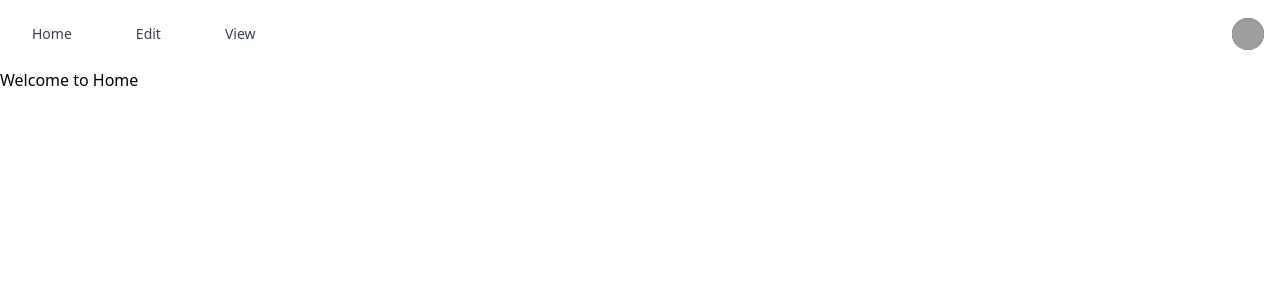
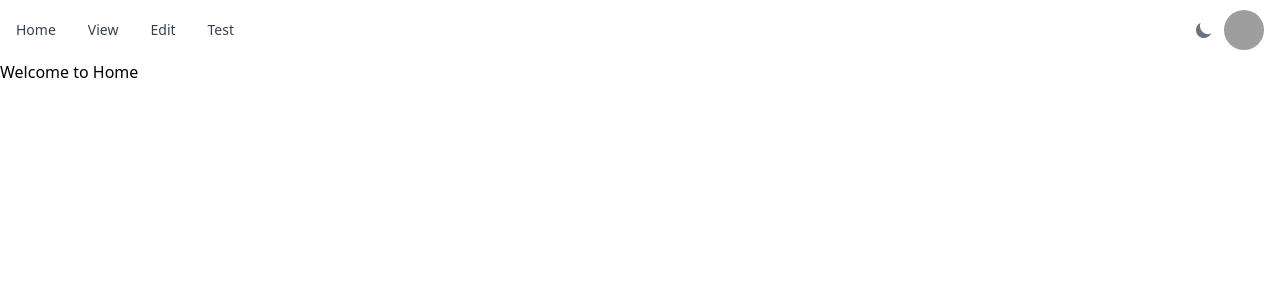
Before and after one commit to Poisonlocket/best_place_2b_baselhack_24, a React (Create React App) app in the folder code/2b-a-frontend-dev/: page / in a window 1280 px wide. Shown: the top 300 px of the page. Built offline with nearby package versions, Linux system fonts and the light colour scheme; grey boxes are pictures that could not be loaded.

Commit message:
feat: add routing and navbar

```diff
--- a/code/2b-a-frontend-dev/package.json
+++ b/code/2b-a-frontend-dev/package.json
@@ -6,6 +6,7 @@
     "@testing-library/jest-dom": "^5.17.0",
     "@testing-library/react": "^13.4.0",
     "@testing-library/user-event": "^13.5.0",
+    "flowbite-react": "^0.10.2",
     "react": "^18.3.1",
     "react-dom": "^18.3.1",
     "react-icons": "^5.3.0",
--- a/code/2b-a-frontend-dev/src/App.js
+++ b/code/2b-a-frontend-dev/src/App.js
@@ -1,6 +1,6 @@
 import './App.css';
 import React from "react";
-import Navbar from "./components/Navbar/Navbar";
+import Navbar from "./components/Navbar";
 import {
     BrowserRouter as Router,
     Routes,
@@ -8,7 +8,8 @@ import {
 } from "react-router-dom";
 import Home from "./pages";
 import Edit from "./pages/Edit";
-import View from "./pages/View"
+import View from "./pages/View";
+import Test from "./pages/Test";
 
 function App() {
   return (
@@ -18,6 +19,7 @@ function App() {
         <Route exact path="/" element={<Home />} />
         <Route path="/edit" element={<Edit />} />
         <Route path="/view" element={<View />} />
+        <Route path="/test" element={<Test />} />
       </Routes>
     </Router>
   );
--- /dev/null
+++ b/code/2b-a-frontend-dev/src/components/Navbar.js
@@ -0,0 +1,33 @@
+import { Avatar, Dropdown, Navbar, DarkThemeToggle } from "flowbite-react";
+
+function OurNavbar() {
+  return (
+    <Navbar fluid rounded>
+      <div className="flex md:order-2">
+      <DarkThemeToggle />
+        <Dropdown
+          arrowIcon={false}
+          inline
+          label={
+            <Avatar alt="User settings" img="https://flowbite.com/docs/images/people/profile-picture-3.jpg" rounded />
+          }
+        >
+          <Dropdown.Header>
+            <span className="block text-sm">Basler Hacker</span>
+            <span className="block truncate text-sm font-medium">baslerhacker@bestplace2b.com</span>
+          </Dropdown.Header>
+          <Dropdown.Item>Logout</Dropdown.Item>
+        </Dropdown>
+        <Navbar.Toggle />
+      </div>
+      <Navbar.Collapse>
+        <Navbar.Link href="/">Home</Navbar.Link>
+        <Navbar.Link href="/view">View</Navbar.Link>
+        <Navbar.Link href="/edit">Edit</Navbar.Link>
+        <Navbar.Link href="/test">Test</Navbar.Link>
+      </Navbar.Collapse>
+    </Navbar>
+  );
+}
+
+export default OurNavbar
--- a/code/2b-a-frontend-dev/src/components/Navbar/Navbar.js
+++ /dev/null
@@ -1,53 +0,0 @@
-import React from "react";
-
-const Navbar = () => {
-    return (
-<nav class="bg-white border-gray-200 dark:bg-gray-900">
-  <div class="max-w-screen-xl flex flex-wrap items-center justify-between mx-auto p-4">
-  <div class="flex items-center md:order-2 space-x-3 md:space-x-0 rtl:space-x-reverse">
-      <button type="button" class="flex text-sm bg-gray-800 rounded-full md:me-0 focus:ring-4 focus:ring-gray-300 dark:focus:ring-gray-600" id="user-menu-button" aria-expanded="false" data-dropdown-toggle="user-dropdown" data-dropdown-placement="bottom">
-        <span class="sr-only">Open user menu</span>
-        <img class="w-8 h-8 rounded-full" src="code/2b-a-frontend-dev/src/assets/profile-picture.jpg" alt="user">
-        </img>
-      </button>
-      <div class="z-50 hidden my-4 text-base list-none bg-white divide-y divide-gray-100 rounded-lg shadow dark:bg-gray-700 dark:divide-gray-600" id="user-dropdown">
-        <div class="px-4 py-3">
-          <span class="block text-sm text-gray-900 dark:text-white">Bonnie Green</span>
-          <span class="block text-sm  text-gray-500 truncate dark:text-gray-400">name@flowbite.com</span>
-        </div>
-        <ul class="py-2" aria-labelledby="user-menu-button">
-          <li>
-            <a href="/edit" class="block px-4 py-2 text-sm text-gray-700 hover:bg-gray-100 dark:hover:bg-gray-600 dark:text-gray-200 dark:hover:text-white">Edit</a>
-          </li>
-          <li>
-            <a href="/view" class="block px-4 py-2 text-sm text-gray-700 hover:bg-gray-100 dark:hover:bg-gray-600 dark:text-gray-200 dark:hover:text-white">View</a>
-          </li>
-        </ul>
-      </div>
-      <button data-collapse-toggle="navbar-user" type="button" class="inline-flex items-center p-2 w-10 h-10 justify-center text-sm text-gray-500 rounded-lg md:hidden hover:bg-gray-100 focus:outline-none focus:ring-2 focus:ring-gray-200 dark:text-gray-400 dark:hover:bg-gray-700 dark:focus:ring-gray-600" aria-controls="navbar-user" aria-expanded="false">
-        <span class="sr-only">Open main menu</span>
-        <svg class="w-5 h-5" aria-hidden="true" xmlns="http://www.w3.org/2000/svg" fill="none" viewBox="0 0 17 14">
-            <path stroke="currentColor" stroke-linecap="round" stroke-linejoin="round" stroke-width="2" d="M1 1h15M1 7h15M1 13h15"/>
-        </svg>
-    </button>
-  </div>
-  <div class="items-center justify-between hidden w-full md:flex md:w-auto md:order-1" id="navbar-user">
-    <ul class="flex flex-col font-medium p-4 md:p-0 mt-4 border border-gray-100 rounded-lg bg-gray-50 md:space-x-8 rtl:space-x-reverse md:flex-row md:mt-0 md:border-0 md:bg-white dark:bg-gray-800 md:dark:bg-gray-900 dark:border-gray-700">
-    <li>
-        <a href="/" class="block px-4 py-2 text-sm text-gray-700 hover:bg-gray-100 dark:hover:bg-gray-600 dark:text-gray-200 dark:hover:text-white">Home</a>
-      </li>
-      <li>
-        <a href="/edit" class="block px-4 py-2 text-sm text-gray-700 hover:bg-gray-100 dark:hover:bg-gray-600 dark:text-gray-200 dark:hover:text-white">Edit</a>
-      </li>
-      <li>
-        <a href="/view" class="block px-4 py-2 text-sm text-gray-700 hover:bg-gray-100 dark:hover:bg-gray-600 dark:text-gray-200 dark:hover:text-white">View</a>
-      </li>
-    </ul>
-  </div>
-  </div>
-</nav>
-
-    );
-};
-
-export default Navbar;
--- a/code/2b-a-frontend-dev/src/components/Navbar/NavbarElements.js
+++ /dev/null
@@ -1,53 +0,0 @@
-import { FaBars } from "react-icons/fa";
-import { NavLink as Link } from "react-router-dom";
-import styled from "styled-components";
-
-export const Nav = styled.nav`
-    background: #ffb3ff;
-    height: 85px;
-    display: flex;
-    justify-content: space-between;
-    padding: 0.2rem calc((100vw - 1000px) / 2);
-    z-index: 12;
-`;
-
-export const NavLink = styled(Link)`
-    color: #808080;
-    display: flex;
-    align-items: center;
-    text-decoration: none;
-    padding: 0 1rem;
-    height: 100%;
-    cursor: pointer;
-    &.active {
-        color: #4d4dff;
-    }
-`;
-
-export const Bars = styled(FaBars)`
-    display: none;
-    color: #808080;
-    @media screen and (max-width: 768px) {
-        display: block;
-        position: absolute;
-        top: 0;
-        right: 0;
-        transform: translate(-100%, 75%);
-        font-size: 1.8rem;
-        cursor: pointer;
-    }
-`;
-
-export const NavMenu = styled.div`
-    display: flex;
-    align-items: center;
-    margin-right: -24px;
-    /* Second Nav */
-    /* margin-right: 24px; */
-    /* Third Nav */
-    /* width: 100vw;
-    white-space: nowrap; */
-    @media screen and (max-width: 768px) {
-        display: none;
-    }
-`;
--- /dev/null
+++ b/code/2b-a-frontend-dev/src/pages/Test.js
@@ -0,0 +1,11 @@
+import React from "react";
+
+const Test = () => {
+    return (
+        <div>
+            <h1>Welcome to Test</h1>
+        </div>
+    );
+};
+
+export default Test;
--- a/code/2b-a-frontend-dev/tailwind.config.js
+++ b/code/2b-a-frontend-dev/tailwind.config.js
@@ -1,8 +1,16 @@
 /** @type {import('tailwindcss').Config} */
+
+const flowbite = require("flowbite-react/tailwind");
+
 module.exports = {
-  content : ["./src/**/*.{js,jsx,ts,tsx}", ],
+  content : [
+    "./src/**/*.{js,jsx,ts,tsx}",
+    flowbite.content(),
+  ],
   theme: {
     extend: {},
   },
-  plugins: [],
+  plugins: [
+    flowbite.plugin(),
+  ]
 }
```
Also changed, not shown: 1 other file (tests, documents, lock files or other folders).
